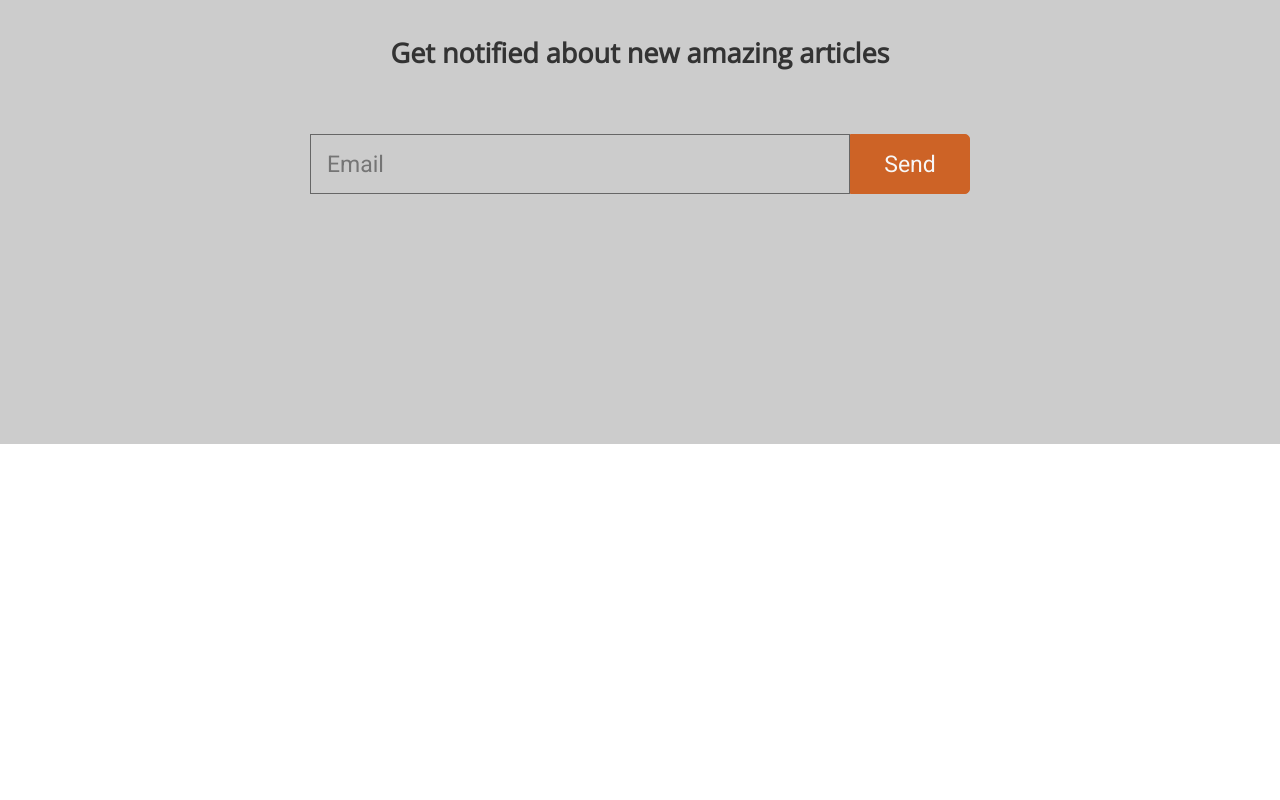
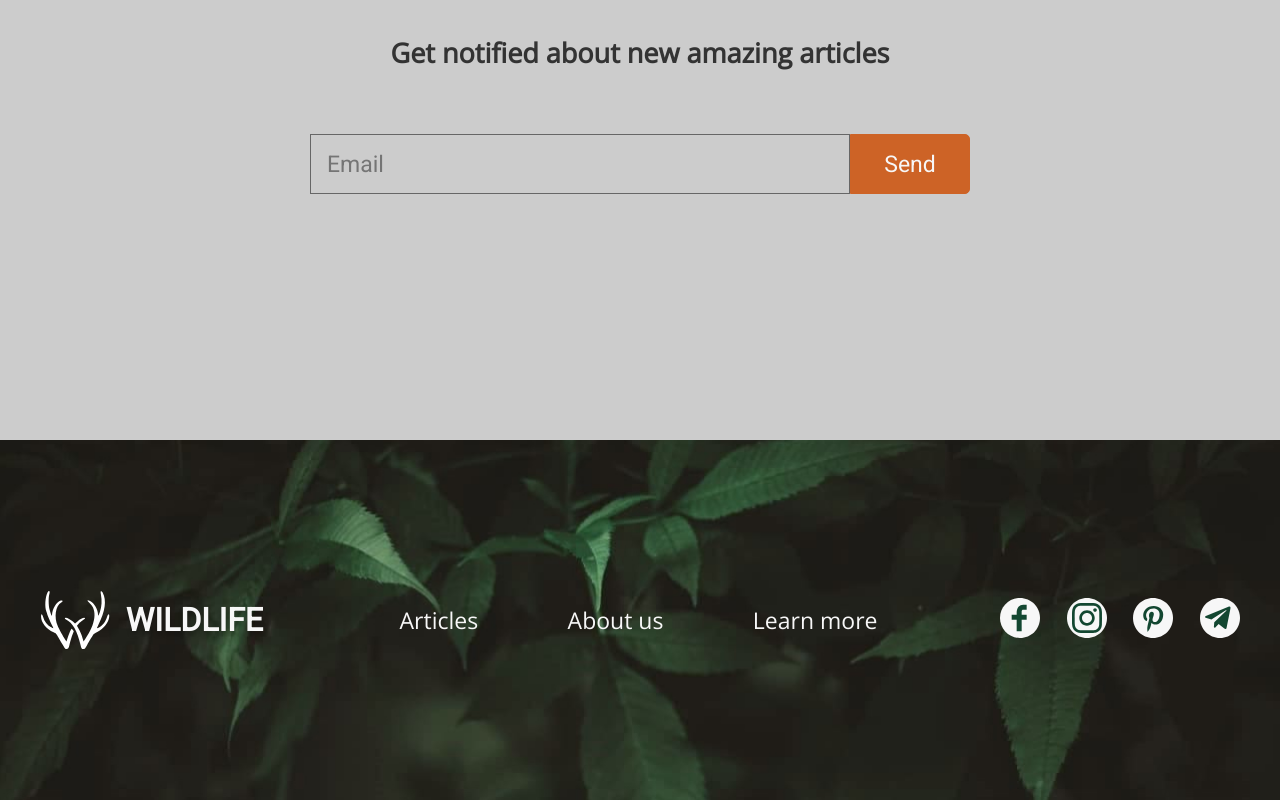
Before and after one commit to AlexandraZaharova/Wildlife, a plain HTML site: page wildlife/index.html in a window 1280 px wide. Shown: the part 1705-2505 px from the top of the page. Before the commit the page ends 2149 px from the top, so only its background shows below. Drawn offline with nearby package versions, Linux system fonts and the light colour scheme.

Commit message:
feat: add footer

```diff
--- a/wildlife/index.html
+++ b/wildlife/index.html
@@ -20,10 +20,10 @@
           </a>
         </div>
         <nav>
-          <ul class="header-nav">
-            <li><a href="#" class="header-nav-link">Blog</a></li>
-            <li><a href="#" class="header-nav-link">Contacts</a></li>
-            <li><a href="#" class="header-nav-link"><img src="assets/search.svg" alt="search"></a></li>
+          <ul class="nav">
+            <li><a href="#">Blog</a></li>
+            <li><a href="#">Contacts</a></li>
+            <li><a href="#"><img src="assets/search.svg" alt="search"></a></li>
             <li><button class="header-nav-btn">Sign in</button></li>
           </ul>
         </nav>
@@ -76,7 +76,29 @@
     </div>
   </main>
   <footer>
-
+    <div class="container footer-container">
+      <div class="logo">
+        <a href="#" class="logo-link">
+          <img src="assets/logo.svg" alt="logo" width="70">
+          <h1>wildlife</h1>
+        </a>
+      </div>
+      <nav>
+        <ul class="nav">
+          <li><a href="#">Articles</a></li>
+          <li><a href="#">About us</a></li>
+          <li><a href="#">Learn more</a></li>
+        </ul>
+      </nav>
+      <address>
+        <ul class="nav-address">
+          <li><a href="#"><img src="assets/fb.svg" alt="fb"></a></li>
+          <li><a href="#"><img src="assets/inst.svg" alt="instagram"></a></li>
+          <li><a href="#"><img src="assets/pin.svg" alt="pin"></a></li>
+          <li><a href="#"><img src="assets/telegram.svg" alt="telegram"></a></li>
+        </ul>
+      </address>
+    </div>
   </footer>
 </body>
 </html>
--- a/wildlife/style.css
+++ b/wildlife/style.css
@@ -34,6 +34,10 @@ header {
     margin-bottom: 110px;
 }
 
+.logo {
+    width: 237px;
+}
+
 .logo-link {
     width: 223px;
     display: flex;
@@ -47,21 +51,29 @@ h1 {
     text-shadow: 0 4px 4px rgba(0, 0, 0, 0.25);
 }
 
-.header-nav {
+.nav {
     display: flex;
     justify-content: space-between;
     align-items: center;
     width: 478px;
     list-style: none;
+    margin: 0;
+    padding-left: 0;
 }
 
-.header-nav-link {
+.nav li {
     font-size: 23px;
     color: #F7F7F7;
 }
 
 a {
     text-decoration: none;
+}
+
+.nav li a {
+    font-size: 23px;
+    line-height: 60px;
+    color: #F7F7F7;
 }
 
 .header-nav-btn {
@@ -109,7 +121,7 @@ h2 {
 }
 
 main {
-    height: 1368px;
+    height: 1364px;
     background-color: #cccccc;
     padding-top: 1px;
 }
@@ -221,3 +233,28 @@ form {
     color: #F7F7F7;
     font-family: 'Roboto', sans-serif;
 }
+
+footer {
+    height: 360px;
+    background-color: #181617;
+    background-image: url("assets/footer-img.jpg");
+    background-repeat: no-repeat;
+    background-position: center;
+    background-size: cover;
+}
+
+.footer-container {
+    display: flex;
+    justify-content: space-between;
+    align-items: center;
+    height: 360px;
+}
+
+.nav-address {
+    display: flex;
+    justify-content: space-between;
+    align-items: center;
+    list-style: none;
+    width: 240px;
+    padding-left: 0;
+}
```
Also changed, not shown: wildlife/assets/fb.svg (added), wildlife/assets/footer-img.jpg (added), wildlife/assets/inst.svg (added), wildlife/assets/pin.svg (added), wildlife/assets/telegram.svg (added).
